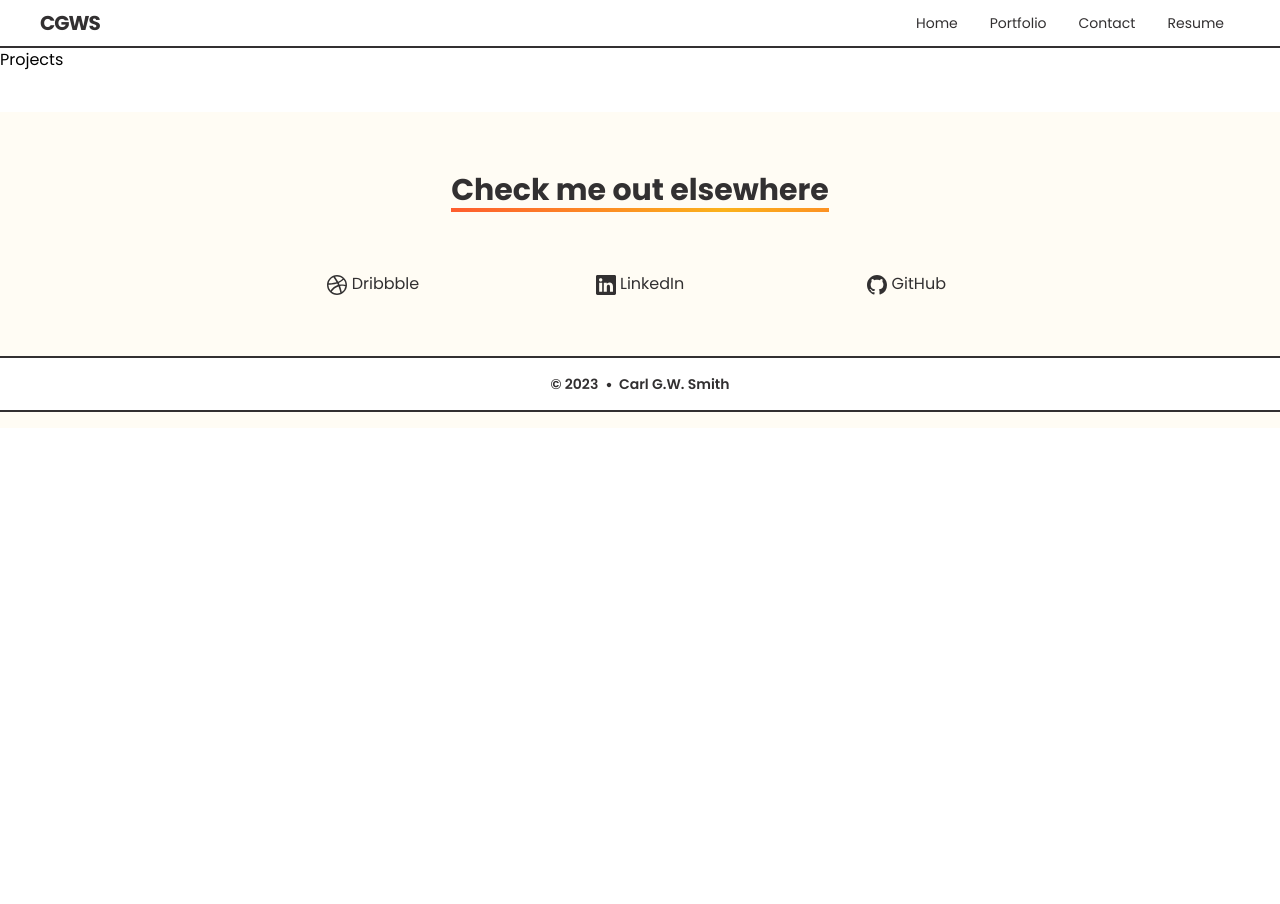
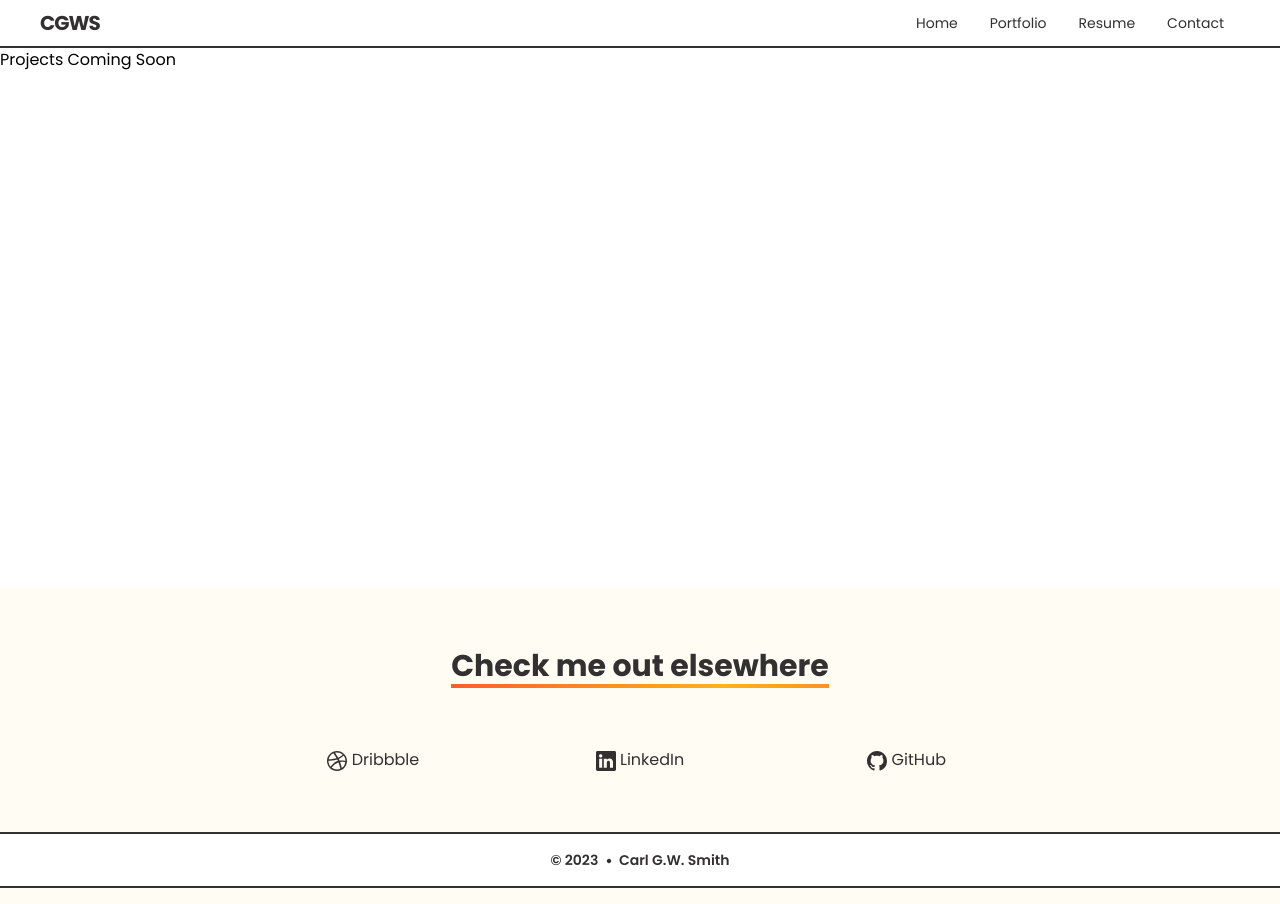
Before and after one commit to carlgwsmith/2023-Portfolio, a React (Vite) app: page /portfolio in a window 1280 px wide. Before the commit the page ends 800 px from the top, so only its background shows below. Built offline with nearby package versions, Linux system fonts and the light colour scheme.

Commit message:
fixing generic stuff

```diff
--- a/index.html
+++ b/index.html
@@ -2,9 +2,9 @@
 <html lang="en">
   <head>
     <meta charset="UTF-8" />
-    <link rel="icon" type="image/svg+xml" href="/vite.svg" />
+    <link rel="icon" type="image/x-icon" href="./src/assets/favicon.ico" />
     <meta name="viewport" content="width=device-width, initial-scale=1.0" />
-    <title>Vite + React</title>
+    <title>Carl G.W. Smith | Creative Developer</title>
   </head>
   <body>
     <div id="root"></div>
--- a/src/Contact/contact.jsx
+++ b/src/Contact/contact.jsx
@@ -1,5 +1,6 @@
 export default function Contact(){
-    return(<div>
-        Contact
+    return(
+    <div className="h-[500px]">
+        Contact coming soon
     </div>)
 }
--- a/src/Global Components/header.jsx
+++ b/src/Global Components/header.jsx
@@ -30,13 +30,13 @@
                         </Link>
                     </li>
                     <li className={linkStyle}>
-                        <Link to={`contact`}>
-                            Contact
+                    <Link to={`resume`}>
+                            Resume
                         </Link>
                     </li>
                     <li className={linkStyle}>
-                        <Link to={`resume`}>
-                            Resume
+                    <Link to={`contact`}>
+                            Contact
                         </Link>
                     </li>
                 </ul>
--- a/src/Portfolio/Portfolio.jsx
+++ b/src/Portfolio/Portfolio.jsx
@@ -1,7 +1,7 @@
 export default function Projects (){
     return(
-        <div>
-            Projects
+        <div className='h-[500px]'>
+           Projects Coming Soon
         </div>
     )
 }
--- a/src/Resume/Resume.jsx
+++ b/src/Resume/Resume.jsx
@@ -1,5 +1,6 @@
 export default function Resume(){
-    return(<div>
-        Resume
+    return(
+    <div className="h-[500px]">
+        Resume coming soon
     </div>)
 }
```
Also changed, not shown: 1 other file (tests, documents, lock files or other folders).
